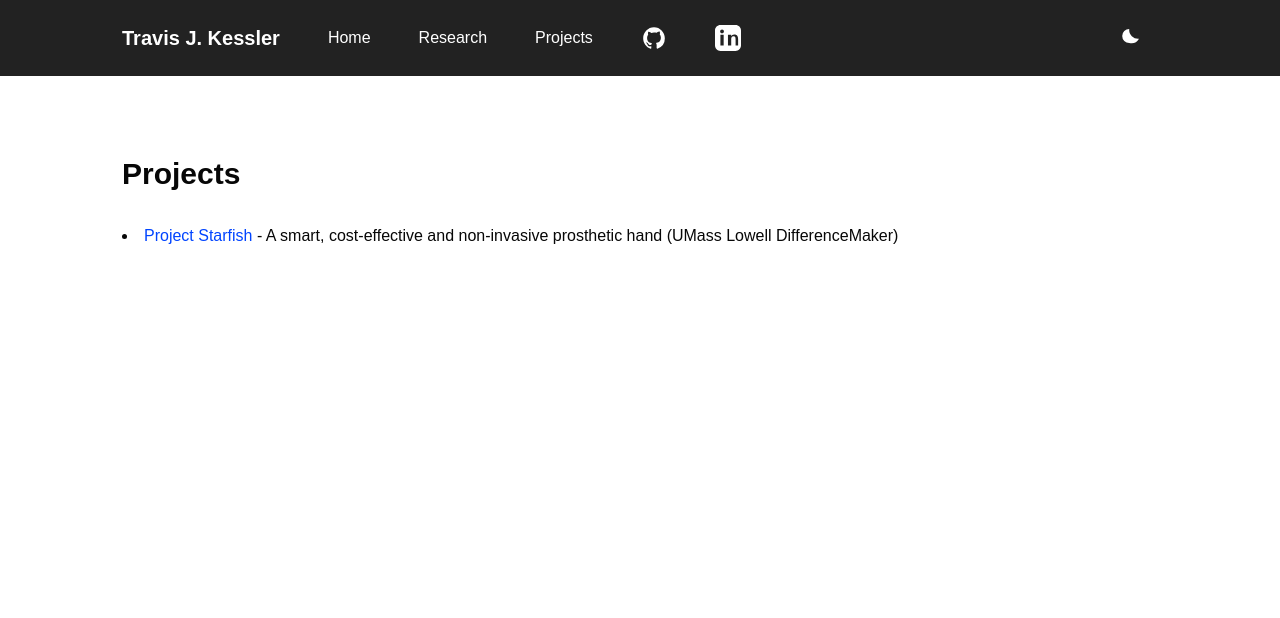
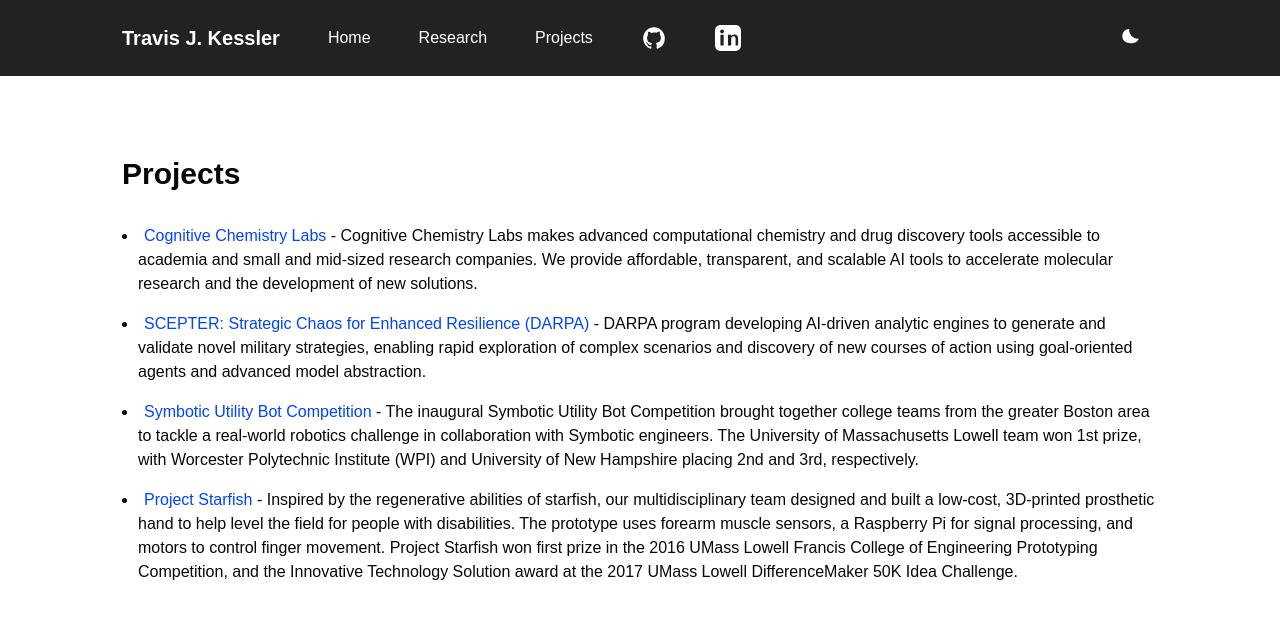
Before and after one commit to tjkessler/personal-website-ts, a Next.js app: page /projects in a window 1280 px wide. Shown: the top 618 px of the page. Built offline with nearby package versions, Linux system fonts and the light colour scheme.

Commit message:
Update projects

```diff
--- a/app/projects/page.tsx
+++ b/app/projects/page.tsx
@@ -16,6 +16,39 @@
       <ul className="projects-list mb-12">
         <li>
           <a
+            href="https://cognichem.com"
+            className="cv-link"
+            target="_blank"
+            rel="noopener noreferrer"
+          >
+            Cognitive Chemistry Labs
+          </a>
+          {' '} - Cognitive Chemistry Labs makes advanced computational chemistry and drug discovery tools accessible to academia and small and mid-sized research companies. We provide affordable, transparent, and scalable AI tools to accelerate molecular research and the development of new solutions.
+        </li>
+        <li>
+          <a
+            href="https://www.darpa.mil/research/programs/scepter-strategic-chaos"
+            className="cv-link"
+            target="_blank"
+            rel="noopener noreferrer"
+          >
+            SCEPTER: Strategic Chaos for Enhanced Resilience (DARPA)
+          </a>
+          {' '} - DARPA program developing AI-driven analytic engines to generate and validate novel military strategies, enabling rapid exploration of complex scenarios and discovery of new courses of action using goal-oriented agents and advanced model abstraction.
+        </li>
+        <li>
+          <a
+            href="https://www.linkedin.com/posts/symbotic_at-symbotic-we-just-closed-the-first-symbotic-activity-6399302319023886336-9l0j/"
+            className="cv-link"
+            target="_blank"
+            rel="noopener noreferrer"
+          >
+            Symbotic Utility Bot Competition
+          </a>
+          {' '} - The inaugural Symbotic Utility Bot Competition brought together college teams from the greater Boston area to tackle a real-world robotics challenge in collaboration with Symbotic engineers. The University of Massachusetts Lowell team won 1st prize, with Worcester Polytechnic Institute (WPI) and University of New Hampshire placing 2nd and 3rd, respectively.
+        </li>
+        <li>
+          <a
             href="https://www.uml.edu/engineering/research/engineering-solutions/student-research.aspx"
             className="cv-link"
             target="_blank"
@@ -23,7 +56,7 @@
           >
             Project Starfish
           </a>
-          {' '} - A smart, cost-effective and non-invasive prosthetic hand (UMass Lowell DifferenceMaker)
+          {' '} - Inspired by the regenerative abilities of starfish, our multidisciplinary team designed and built a low-cost, 3D-printed prosthetic hand to help level the field for people with disabilities. The prototype uses forearm muscle sensors, a Raspberry Pi for signal processing, and motors to control finger movement. Project Starfish won first prize in the 2016 UMass Lowell Francis College of Engineering Prototyping Competition, and the Innovative Technology Solution award at the 2017 UMass Lowell DifferenceMaker 50K Idea Challenge.
         </li>
       </ul>
     </div>
```
